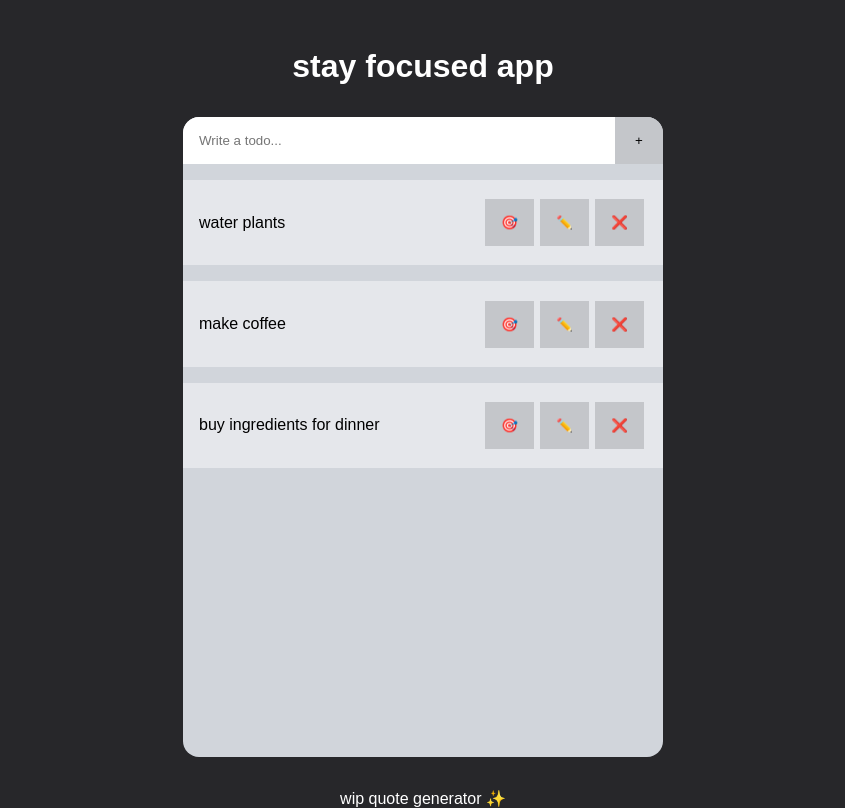
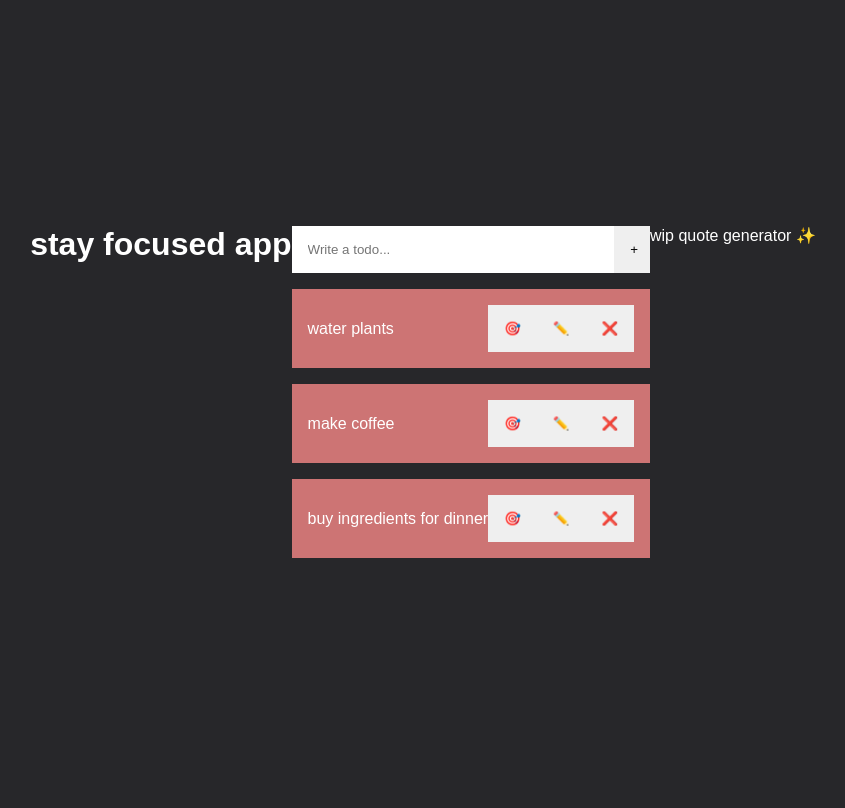
Before and after one commit to kimhnh/todo-app, a React (Vite) app: page / in a window 1280 px wide. Shown: the whole page, without its empty margins (217-1062 px from the left). Built offline with nearby package versions, Linux system fonts and the light colour scheme.

Commit message:
refactor style

```diff
--- a/src/index.css
+++ b/src/index.css
@@ -1,5 +1,3 @@
-@import url('https://fonts.googleapis.com/css2?family=Roboto:wght@300;500;700&display=swap');
-
 * {
   box-sizing: border-box;
   margin: 0;
@@ -8,50 +6,30 @@
 
 body {
   background-color: #27272a;
+  color: white;
   font-family: Arial, Helvetica, sans-serif;
+
   height: 100vh;
-  padding: 3rem;
-}
-
-.container {
   display: flex;
-  flex-direction: column;
   align-items: center;
   justify-content: center;
 }
 
 header,
 footer {
-  color: white;
   text-align: center;
 }
 
-.todo {
-  display: block;
-  width: 30rem;
-  height: 40rem;
-  background-color: #d1d5db;
-  border-radius: 1rem;
-  margin: 2rem;
+.container {
+  display: inline-flex;
 }
 
-li {
-  display: flex;
-  align-items: center;
-  justify-content: space-between;
-  background-color: #e5e7eb;
-  padding: 1rem;
-  margin: 1rem 0;
-  list-style-type: none;
-}
-
-.working-on {
-  background-color: #34d399;
-}
-
-.button-list {
-  display: flex;
-  flex-direction: row-reverse;
+.box {
+  border-radius: 1rem;
+  background-color: rgb(167, 77, 77);
+  padding: 2rem;
+  margin: 1rem;
+  width: 30rem;
 }
 
 .form > input,
@@ -63,19 +41,32 @@ button {
 }
 
 .form > input {
-  border-radius: 1rem 0 0 0;
   width: 90%;
 }
 
 .form > button {
-  border-radius: 0 1rem 0 0;
   width: 10%;
 }
 
-.button-list button {
-  margin: 0.2rem;
+.todo-list {
+  margin-top: 1rem;
 }
 
-button {
-  background-color: #c4c6ca;
+li {
+  display: flex;
+  align-items: center;
+  justify-content: space-between;
+  background-color: rgb(205, 116, 116);
+  padding: 1rem;
+  margin: 1rem 0;
+  list-style-type: none;
 }
+
+.working-on {
+  background-color: rgb(139, 60, 60);
+}
+
+.button-list {
+  display: flex;
+  flex-direction: row-reverse;
+}
```
